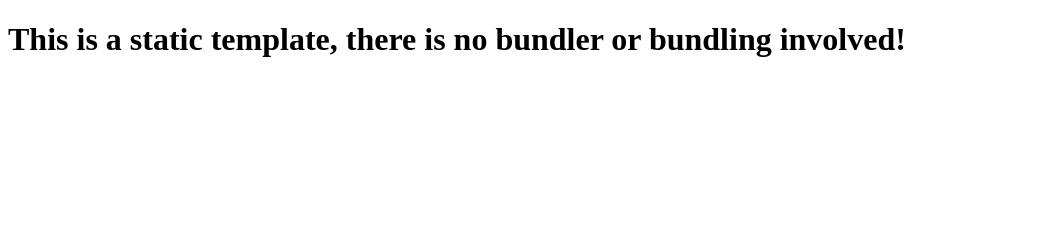
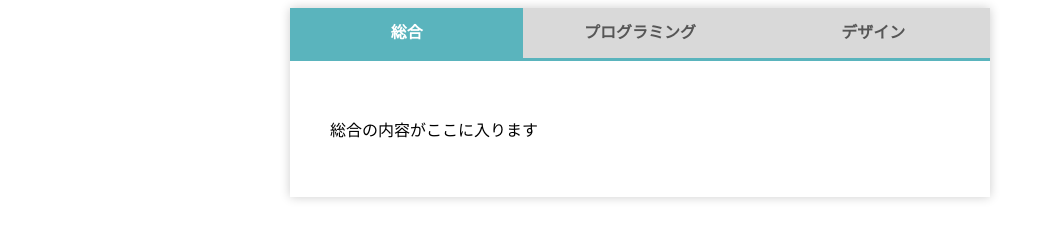
Before and after one commit to MeiKataoka/some_test_files, a website: page index.html in a window 1280 px wide. Shown: the whole page, without its empty margins (0-1049 px from the left). Drawn offline with Linux system fonts and the light colour scheme.

Commit message:
complete

```diff
--- a/index.html
+++ b/index.html
@@ -1,12 +1,32 @@
-<!DOCTYPE html>
-<html lang="en">
+<html lang="ja" prefix="og: http://ogp.me/ns#">
   <head>
-    <meta charset="UTF-8">
-    <meta name="viewport" content="width=device-width, initial-scale=1.0">
-    <meta http-equiv="X-UA-Compatible" content="ie=edge">
-    <title>Static Template</title>
+    <meta charset="UTF-8" />
+    <link rel="stylesheet" href="src/tab-test.css" />
+    <div class="tabs">
+      <!--タブタイトル部分-->
+      <!--POINT:　<input>のid属性と<label>のfor属性が同じなので紐づけができる-->
+      <input id="all" type="radio" name="tab_item" checked />
+      <label class="tab_item" for="all">総合</label>
+      <input id="programming" type="radio" name="tab_item" />
+      <label class="tab_item" for="programming">プログラミング</label>
+      <input id="design" type="radio" name="tab_item" />
+      <label class="tab_item" for="design">デザイン</label>
+      <!--タブの中身-->
+      <div class="tab_content" id="all_content">
+        <div class="tab_content_description">
+          <p class="c-txtsp">総合の内容がここに入ります</p>
+        </div>
+      </div>
+      <div class="tab_content" id="programming_content">
+        <div class="tab_content_description">
+          <p class="c-txtsp">プログラミングの内容がここに入ります</p>
+        </div>
+      </div>
+      <div class="tab_content" id="design_content">
+        <div class="tab_content_description">
+          <p class="c-txtsp">デザインの内容がここに入ります</p>
+        </div>
+      </div>
+    </div>
   </head>
-  <body>
-    <h1>This is a static template, there is no bundler or bundling involved!</h1>
-  </body>
 </html>
--- /dev/null
+++ b/src/tab-test.css
@@ -0,0 +1,57 @@
+/*タブ切り替え全体のスタイル*/
+.tabs {
+  margin-top: 50px;
+  padding-bottom: 40px;
+  background-color: #fff;
+  box-shadow: 0 0 10px rgba(0, 0, 0, 0.2);
+  width: 700px;
+  margin: 0 auto;
+}
+
+/*タブのスタイル*/
+.tab_item {
+  width: calc(100% / 3);
+  height: 50px;
+  border-bottom: 3px solid #5ab4bd;
+  background-color: #d9d9d9;
+  line-height: 50px;
+  font-size: 16px;
+  text-align: center;
+  color: #565656;
+  display: block;
+  float: left;
+  text-align: center;
+  font-weight: bold;
+  transition: all 0.2s ease;
+}
+.tab_item:hover {
+  opacity: 0.75;
+}
+
+/*ラジオボタンを全て消す*/
+input[name="tab_item"] {
+  display: none;
+}
+
+/*タブ切り替えの中身のスタイル*/
+.tab_content {
+  display: none; /*一度全部コンテンツを消す*/
+  padding: 40px 40px 0;
+  clear: both;
+  overflow: hidden;
+}
+
+/*選択されているタブのコンテンツのみを表示*/
+/* ~は間接セレクタ：親要素が同じになる兄弟関係の弟に適用*/
+#all:checked ~ #all_content,
+#programming:checked ~ #programming_content,
+#design:checked ~ #design_content {
+  display: block;
+}
+
+/*選択されているタブのスタイルを変える*/
+.tabs input:checked + .tab_item {
+  background-color: #5ab4bd;
+  color: #fff;
+}
+/* +は隣接セレクタ。兄弟を取得するセレクタ。しかし、最初の兄弟のみを拾う。*/
```
